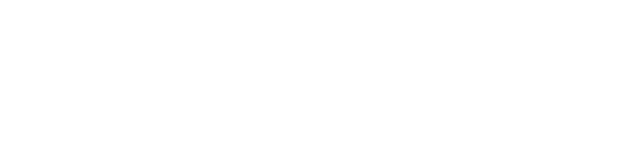
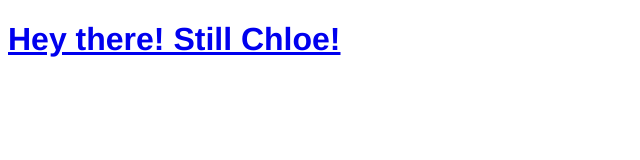
Before and after one commit to chloerjost/chloerjost.github.io, a plain HTML site: page resume/index.html in a window 1280 px wide. Shown: the whole page, without its empty margins (0-640 px from the left). Drawn offline with Linux system fonts and the light colour scheme.

Commit message:
Update index.html

```diff
--- a/resume/index.html
+++ b/resume/index.html
@@ -4,4 +4,7 @@
 <title>Oh hey there!</title>
 <link rel="stylesheet" type="text/css" href="/style.css">
   </head>
+<body>
+<h1><a href="/">Hey there! Still Chloe!</a></h1>
+  </body>
 </html>
```
